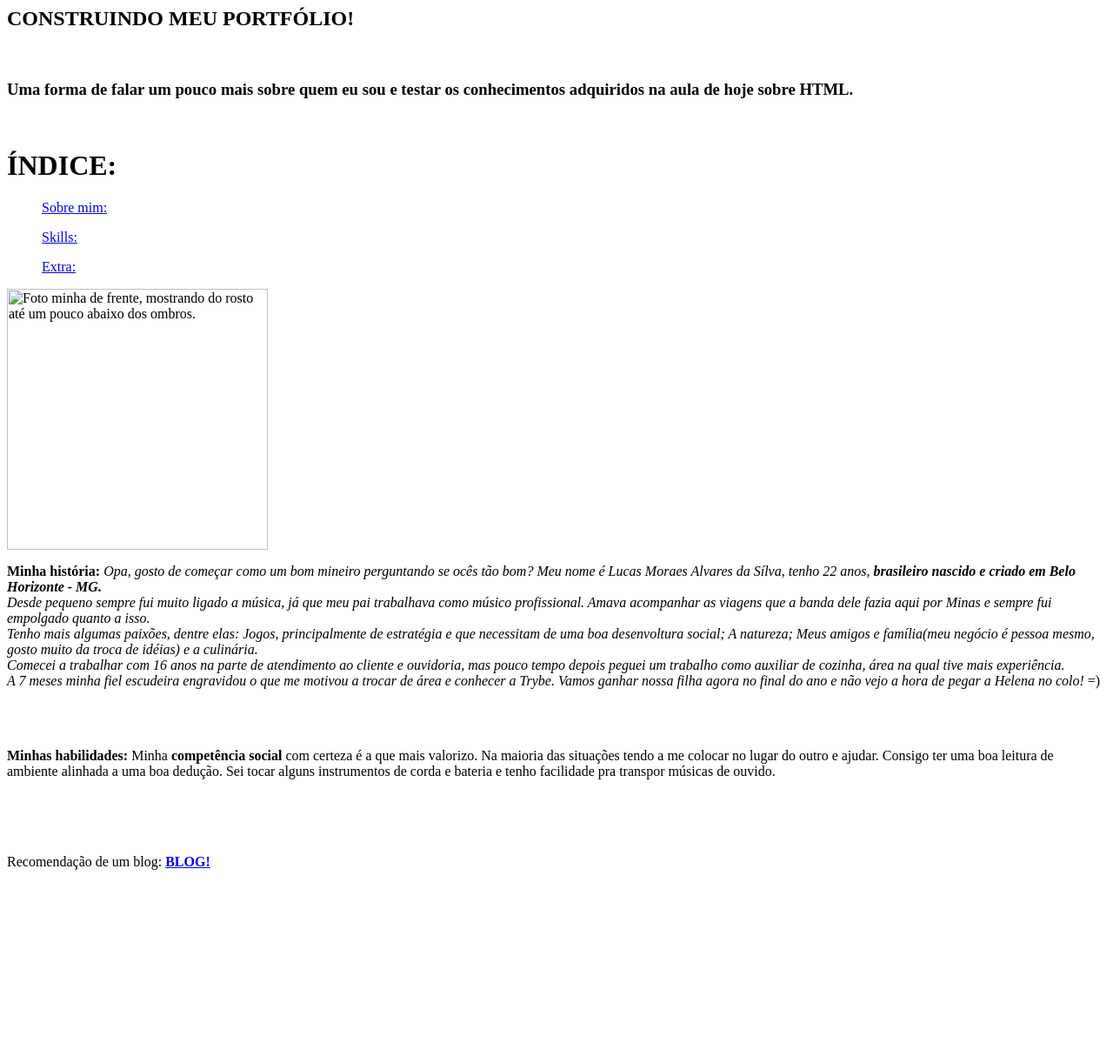
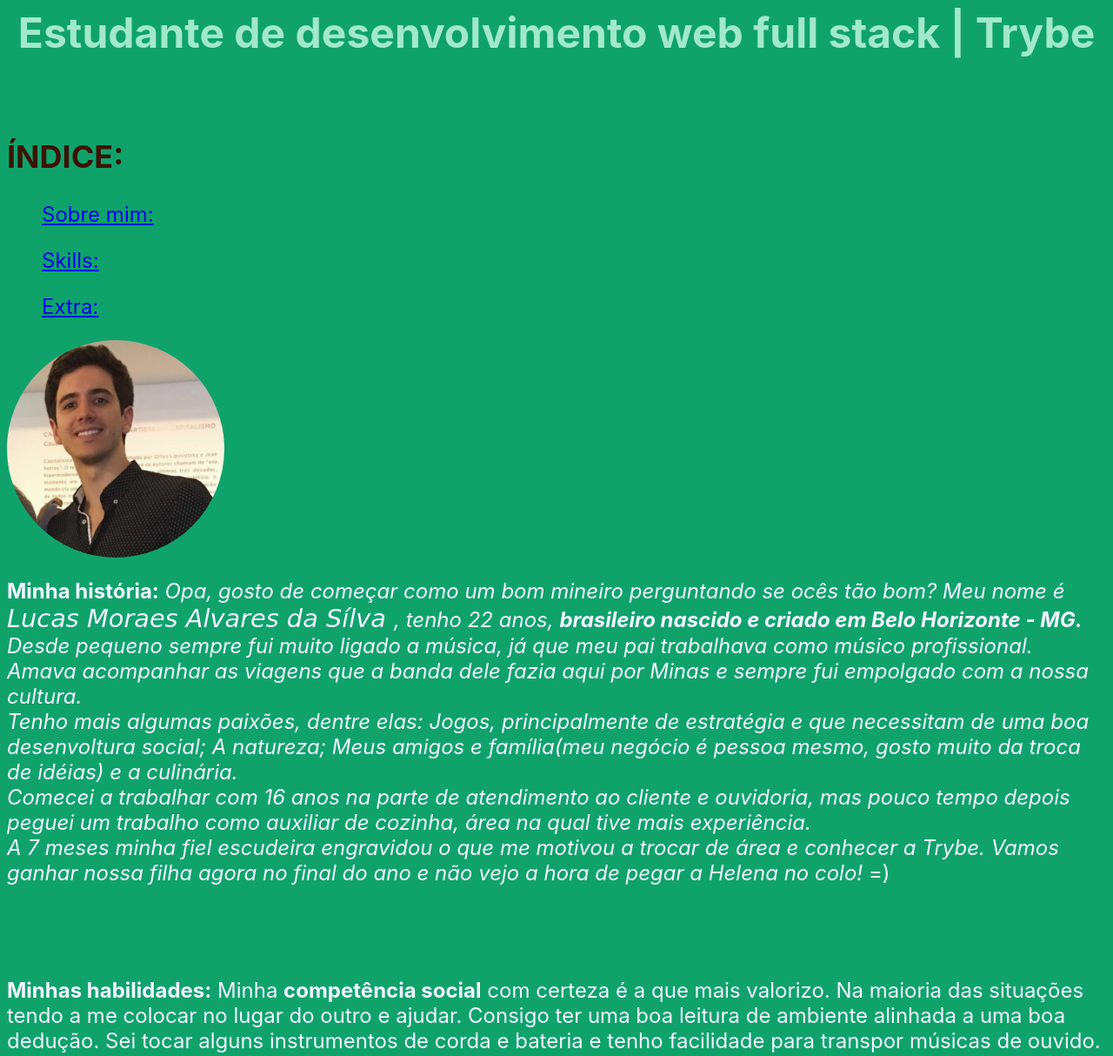
Before and after one commit to Moraes-dev/Trybe-Exercises, a plain HTML site: page Portfólio/index.html in a window 1280 px wide. Shown: the top 1214 px of the page at 87% size. Before the commit the page ends 1016 px from the top, so only its background shows below. Drawn offline with Linux system fonts and the light colour scheme.

Commit message:
Mudanças portfólio antes de alterar a lista de habilidades.

```diff
--- a/Portfólio/index.html
+++ b/Portfólio/index.html
@@ -2,31 +2,60 @@
 <html lang="pt-br">
     <head>
         <meta charset="UTF-8">
-        <title>Lucas Moraes Tryber</title>
+        <title>Lucas Moraes Dev</title>
+        <style>
+            body{
+                background-color:#0fa36b;
+                font-family: -apple-system, BlinkMacSystemFont, 'Segoe UI', Roboto, Oxygen, Ubuntu, Cantarell, 'Open Sans', 'Helvetica Neue', sans-serif;
+                font-size:1.5em
+            }
+            .fonte-nome{
+                font-family:Cursive;
+                font-size:1.2em
+            }
+            h1{
+                text-align: center;
+            }
+            #imagem-lucas{
+                border-radius: 100%;
+                text-align: center;
+            }
+            .cor-fonte-azulbb{
+                color:A1E8CC;
+            }
+            .cor-fonte-amarela{
+                color:EDD83D;
+            }
+
+            .cor-fonte-branca{
+                color:F2F5FF;
+            }
+            .cor-fonte-marrom{
+                color:3D1308
+            }
+        </style>
     </head>
     <body>
-        <h2><strong>CONSTRUINDO MEU PORTFÓLIO!</strong></h2>
+        <h1 class="cor-fonte-azulbb">Estudante de desenvolvimento web full stack | Trybe</h1>
         <br>
-        <h3> Uma forma de falar um pouco mais sobre quem eu sou e testar os conhecimentos adquiridos na aula de hoje sobre HTML.</h3>
-        <br>
-        <h1>ÍNDICE:</h1>
-        <ol><a href="#eu"> Sobre mim:</ol></a>
-        <ol><a href="#skills">Skills:</ol> </a>
-        <ol><a href="#blog">Extra:</ol> </a>
+        <h2 class="cor-fonte-marrom">ÍNDICE:</h1>
+        <ol class="cor-fonte-branca"><a href="#eu"> Sobre mim:</ol></a>
+        <ol class="cor-fonte-branca"><a href="#skills">Skills:</ol> </a>
+        <ol class="cor-fonte-branca"><a href="#blog">Extra:</ol> </a>
 
 
-        <img src="pp.jpeg" alt="Foto minha de frente, mostrando do rosto até um pouco abaixo dos ombros." width="300px">
-        <p id=eu> <strong>Minha história:</strong> <em>Opa, gosto de começar como um bom mineiro perguntando se ocês tão bom? Meu nome é Lucas Moraes Alvares da Sílva, tenho 22 anos, <strong>brasileiro nascido e criado em Belo Horizonte - MG.</strong>
-    <br> Desde pequeno sempre fui muito ligado a música, já que meu pai trabalhava como músico profissional. Amava acompanhar as viagens que a banda dele fazia aqui por Minas e sempre fui empolgado quanto a isso.<br>
+        <img src="pp.jpeg" alt="Foto minha de frente, mostrando do rosto até um pouco abaixo dos ombros." width="250px" ID="imagem-lucas">
+        <p id=eu class="cor-fonte-branca"> <strong>Minha história:</strong> <em>Opa, gosto de começar como um bom mineiro perguntando se ocês tão bom? Meu nome é <strong: class=fonte-nome> Lucas Moraes Alvares da Sílva </strong:>, tenho 22 anos, <strong>brasileiro nascido e criado em Belo Horizonte - MG.</strong>
+    <br> Desde pequeno sempre fui muito ligado a música, já que meu pai trabalhava como músico profissional. Amava acompanhar as viagens que a banda dele fazia aqui por Minas e sempre fui empolgado com a nossa cultura.<br>
     Tenho mais algumas paixões, dentre elas: Jogos, principalmente de estratégia e que necessitam de uma boa desenvoltura social; A natureza; Meus amigos e família(meu negócio é pessoa mesmo, gosto muito da troca de idéias) e a culinária.
     <br>Comecei a trabalhar com 16 anos na parte de atendimento ao cliente e ouvidoria, mas pouco tempo depois peguei um trabalho como auxiliar de cozinha, área na qual tive mais experiência.<br>
       A 7 meses minha fiel escudeira engravidou o que me motivou a trocar de área e conhecer a Trybe. Vamos ganhar nossa filha agora no final do ano e não vejo a hora de pegar a Helena no colo!</em> =)   </p> <br>
     <br>
-    <P id=skills>
-        <strong>Minhas habilidades:</strong> Minha <strong>competência social</strong> com certeza é a que mais valorizo. Na maioria das situações tendo a me colocar no lugar do outro e ajudar. Consigo ter uma boa leitura de ambiente alinhada a uma boa dedução. Sei tocar alguns instrumentos de corda e bateria e tenho facilidade pra transpor músicas de ouvido.
-    </P>
+    <P id=skills class="cor-fonte-branca">
+        <strong>Minhas habilidades:</strong> Minha <strong>competência social</strong> com certeza é a que mais valorizo. Na maioria das situações tendo a me colocar no lugar do outro e ajudar. Consigo ter uma boa leitura de ambiente alinhada a uma boa dedução. Sei tocar alguns instrumentos de corda e bateria e tenho facilidade para transpor músicas de ouvido.
+    </P >
     </body>
     <br>
     <br>
     <br>
-    <p id=blog> Recomendação de um blog: <strong><a href="https://blog.rocketseat.com.br/" target="_blank">BLOG!</a></strong></p>
+    <p id=blog class="cor-fonte-marrom"> Recomendação de um blog: <strong><a href="https://blog.rocketseat.com.br/" target="_blank">HERE!</a></strong></p>
```
Also changed, not shown: Portfólio/pp.jpeg (added).
